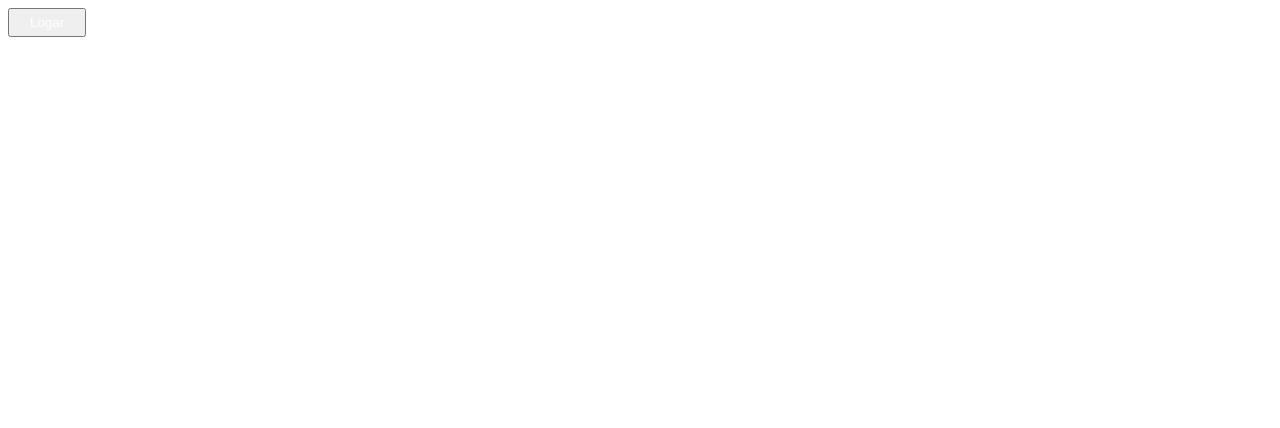
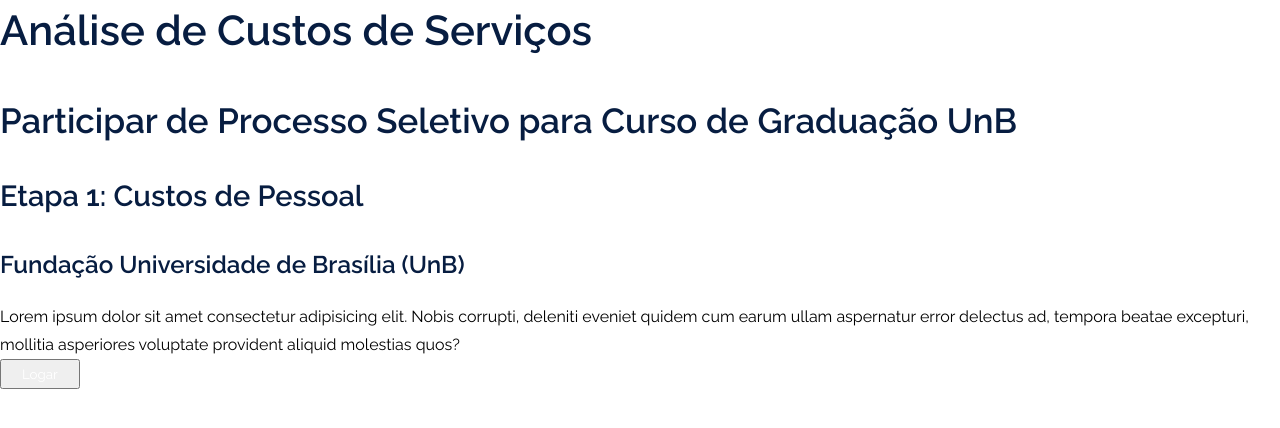
Before and after one commit to youssef-md/frontend-ferramenta-precificao, a React (Create React App) app: page / in a window 1280 px wide. Shown: the top 428 px of the page. Built offline with nearby package versions, Linux system fonts and the light colour scheme.

Commit message:
Define global reset and typography

```diff
--- a/public/index.html
+++ b/public/index.html
@@ -4,6 +4,10 @@
     <meta charset="utf-8" />
     <meta name="viewport" content="width=device-width, initial-scale=1" />
     <meta name="theme-color" content="#000000" />
+    <link
+      href="https://fonts.googleapis.com/css2?family=Raleway:ital,wght@0,400;0,600;1,400&display=swap"
+      rel="stylesheet"
+    />
     <title>Ferramenta Custos</title>
   </head>
   <body>
--- a/src/App.js
+++ b/src/App.js
@@ -1,12 +1,29 @@
 import React from 'react';
+
 import Button from './components/Button';
+import GlobalStyle from './styles/global';
 
 function App() {
   function sayHello() {
     console.log('oi');
   }
 
-  return <Button onClick={sayHello} color="#000" />;
+  return (
+    <>
+      <h1>Análise de Custos de Serviços</h1>
+      <h2>Participar de Processo Seletivo para Curso de Graduação UnB</h2>
+      <h3>Etapa 1: Custos de Pessoal</h3>
+      <h4>Fundação Universidade de Brasília (UnB)</h4>
+      <p>
+        Lorem ipsum dolor sit amet consectetur adipisicing elit. Nobis corrupti,
+        deleniti eveniet quidem cum earum ullam aspernatur error delectus ad,
+        tempora beatae excepturi, mollitia asperiores voluptate provident
+        aliquid molestias quos?
+      </p>
+      <GlobalStyle />
+      <Button onClick={sayHello} color="#000" />
+    </>
+  );
 }
 
 export default App;
--- /dev/null
+++ b/src/styles/global.js
@@ -0,0 +1,55 @@
+import { createGlobalStyle } from 'styled-components';
+
+export default createGlobalStyle`
+
+  * {
+    margin: 0;
+    padding: 0;
+    box-sizing: border-box;
+  }
+
+  html {
+    /* 1rem = 10px, 10px(target)/16px(browser-default) = 62.5% */
+    font-size: 62.5%;
+  }
+
+  body, input, button {
+    font-family: 'Raleway', sans-serif;
+  }
+
+  button {
+    cursor: pointer;
+  }
+
+  h1, h2, h3, h4 {
+    line-height: 1.5;
+    font-weight: 600;
+    color: #071D41;
+  }
+
+  h2, h3, h4 {
+    margin: 28px 0 20px 0;
+  }
+
+  h1 {
+    font-size: 4.18rem;
+    margin-bottom: 32px;
+  }
+
+  h2 {
+    font-size: 3.484rem;
+  }
+
+  h3 {
+    font-size: 2.903rem;
+  }
+
+  h4 {
+    font-size: 2.419rem;
+  }
+
+  p {
+    font-size: 1.6rem;
+    line-height: 1.75;
+  }
+`;
```
